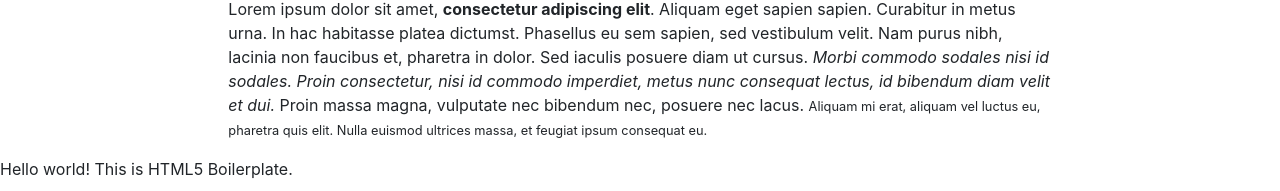
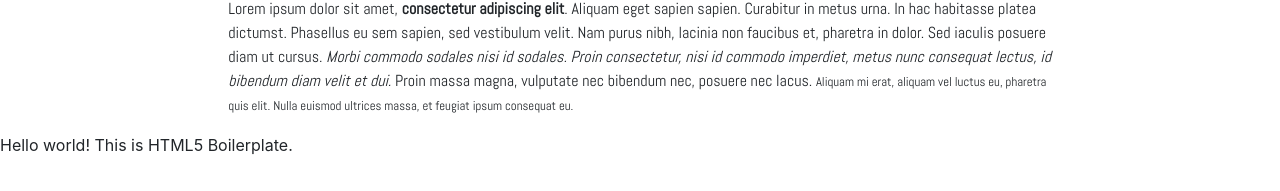
Before and after one commit to Malenadlc/ephimeral, a plain HTML site: page index.html in a window 1280 px wide. Shown: the part 1241-1432 px from the top of the page. Drawn offline with nearby package versions, Linux system fonts and the light colour scheme.

Commit message:
ADDING CUSTOM FONT TEXT

```diff
--- a/index.html
+++ b/index.html
@@ -90,7 +90,7 @@
     <div class="col-md-2">
     </div>
     <div class="col-md-8">
-      <p>
+      <p class="custom-font-heading">
         Lorem ipsum dolor sit amet, <strong>consectetur adipiscing elit</strong>. Aliquam eget sapien sapien. Curabitur in metus urna. In hac habitasse platea dictumst. Phasellus eu sem sapien, sed vestibulum velit. Nam purus nibh, lacinia non faucibus et, pharetra in dolor. Sed iaculis posuere diam ut cursus. <em>Morbi commodo sodales nisi id sodales. Proin consectetur, nisi id commodo imperdiet, metus nunc consequat lectus, id bibendum diam velit et dui.</em> Proin massa magna, vulputate nec bibendum nec, posuere nec lacus. <small>Aliquam mi erat, aliquam vel luctus eu, pharetra quis elit. Nulla euismod ultrices massa, et feugiat ipsum consequat eu.</small>
       </p>
     </div>
```
